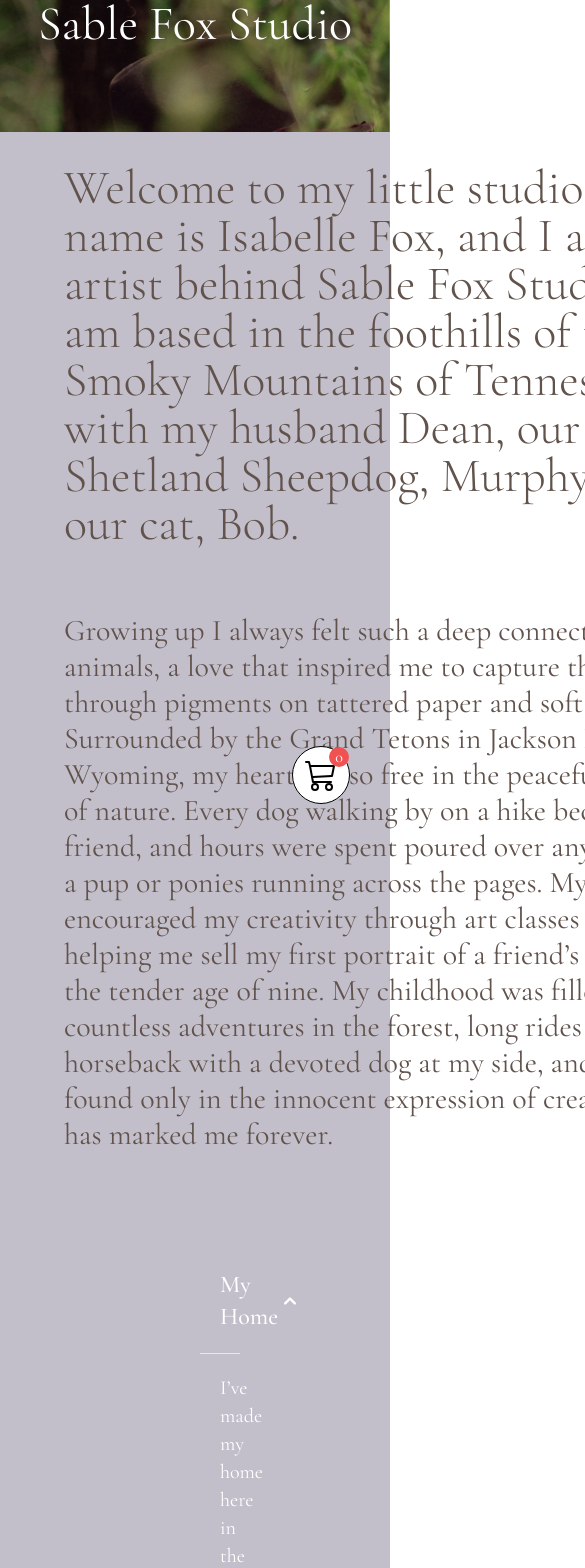
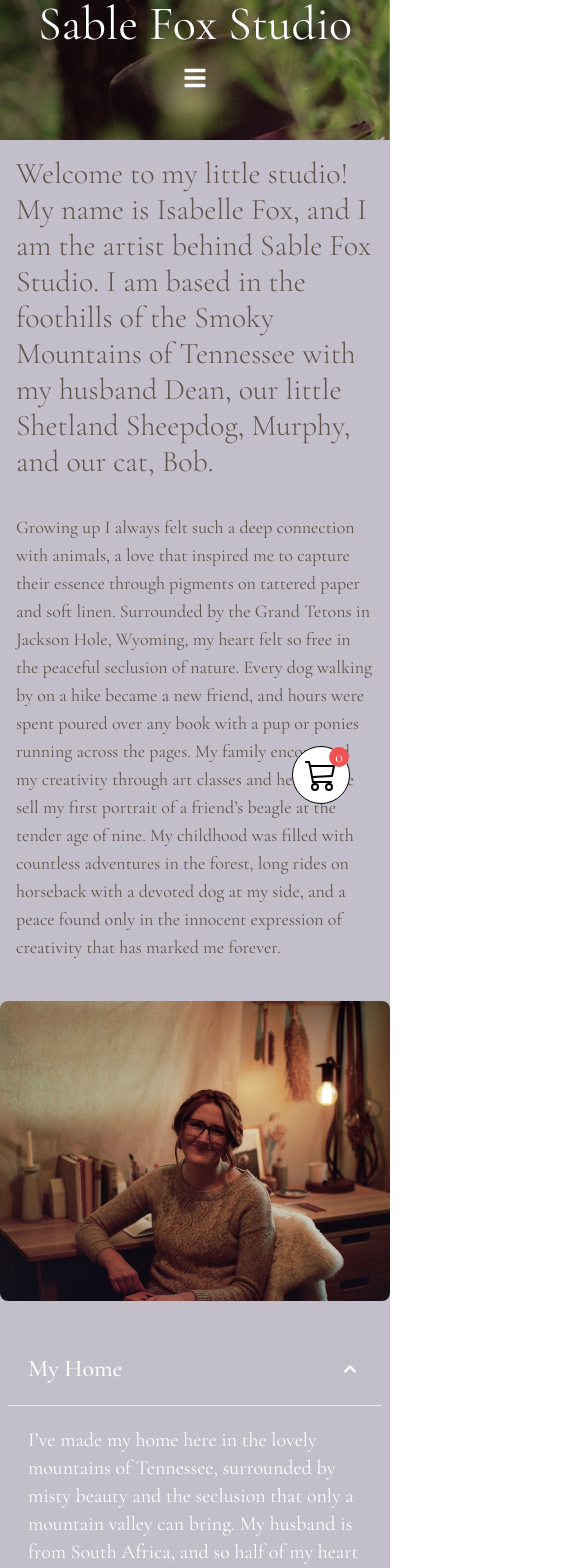
Before and after one commit to deanfoxcd/sable-fox-studio, a Next.js app: page /about in a window 390 px wide. Shown: the top 1568 px of the page, 585 px wide, since content can reach past the window. Built offline with nearby package versions, Linux system fonts and the light colour scheme; no server answers; the database is empty.

Commit message:
Made site mobile friendly

```diff
--- a/src/app/_components/aboutAccordion.tsx
+++ b/src/app/_components/aboutAccordion.tsx
@@ -10,7 +10,7 @@ import { customTheme } from '../styles/themes';
 const AboutAccordion = () => {
   return (
     <Accordion
-      className='mt-16 mx-50 mb-10'
+      className='mt-8 mb-10 max-w-xl mx-auto w-full px-2'
       theme={customTheme.accordion.root}
     >
       <AccordionPanel flush={true}>
--- a/src/app/_components/header.tsx
+++ b/src/app/_components/header.tsx
@@ -1,7 +1,7 @@
 const Header: React.FC = function () {
   return (
     <div className='relative flex items-center justify-center'>
-      <h1 className=' text-white !text-5xl'>Sable Fox Studio</h1>
+      <h1 className='text-white !text-5xl'>Sable Fox Studio</h1>
     </div>
   );
 };
--- a/src/app/_components/masonary.tsx
+++ b/src/app/_components/masonary.tsx
@@ -2,7 +2,7 @@
 
 import { Masonry } from 'masonic';
 import PortfolioCard from './portfolioCard';
-import { useState } from 'react';
+import { useEffect, useState } from 'react';
 import PortfolioImageModal from './portfolioImageModal';
 
 const images = [
@@ -18,6 +18,20 @@ const images = [
 const Masonary: React.FC = function () {
   const [isModalOpen, setIsModalOpen] = useState<boolean>(false);
   const [selectedImage, setSelectedImage] = useState<string>('');
+  const [columns, setColumns] = useState<number>(3);
+
+  useEffect(() => {
+    const calcColumns = () => {
+      const width = window.innerWidth;
+      if (width < 640) return 1; // sm-
+      if (width < 1024) return 2; // md
+      return 3; // lg+
+    };
+    const update = () => setColumns(calcColumns());
+    update();
+    window.addEventListener('resize', update);
+    return () => window.removeEventListener('resize', update);
+  }, []);
 
   const onClose = () => {
     setIsModalOpen(false);
@@ -34,7 +48,7 @@ const Masonary: React.FC = function () {
       <Masonry
         items={images}
         columnGutter={24}
-        columnCount={3}
+        columnCount={columns}
         render={({ data }) => (
           <div
             className='mb-6'
@@ -46,7 +60,6 @@ const Masonary: React.FC = function () {
           >
             <PortfolioCard
               imageName={data.imageName}
-              isModalOpen={isModalOpen}
               onImageClick={onImageClick}
             />
           </div>
--- a/src/app/_components/navbar.tsx
+++ b/src/app/_components/navbar.tsx
@@ -1,7 +1,12 @@
 'use client';
 
 import Link from 'next/link';
-import { Navbar, NavbarCollapse, NavbarLink } from 'flowbite-react';
+import {
+  Navbar,
+  NavbarCollapse,
+  NavbarLink,
+  NavbarToggle,
+} from 'flowbite-react';
 import { usePathname } from 'next/navigation';
 
 import { customTheme } from '../styles/themes';
@@ -16,6 +21,8 @@ const NavbarComponent: React.FC = function () {
         fluid
         theme={customTheme.navbar}
       >
+        <div className='flex flex-col items-center w-full'>
+          <NavbarToggle className='text-white' />
           <NavbarCollapse>
             <NavbarLink
               as={Link}
@@ -57,12 +64,13 @@ const NavbarComponent: React.FC = function () {
               Inquire
             </NavbarLink>
 
-          <NavbarLink
+            {/* <NavbarLink
               as={Link}
               href='/cart'
               active={pathname === '/cart'}
-          ></NavbarLink>
+            ></NavbarLink> */}
           </NavbarCollapse>
+        </div>
       </Navbar>
     </div>
   );
--- a/src/app/_components/newsletter.tsx
+++ b/src/app/_components/newsletter.tsx
@@ -28,7 +28,7 @@ const Newsletter: React.FC = function () {
   return (
     <section className='bg-transparent text-white mb-20'>
       <div className='mx-auto max-w-screen-xl lg:py-8 lg:px-2'>
-        <div className='mx-auto max-w-screen-md sm:text-center'>
+        <div className='mx-4 sm:mx-auto max-w-screen-md sm:text-center'>
           <h2 className='mb-6 text-3xl tracking-tight font-extrabold sm:text-4xl '>
             Join the studio newsletter
           </h2>
@@ -67,7 +67,7 @@ const Newsletter: React.FC = function () {
                   className={[inputStyle, 'w-full'].join(' ')}
                 />
               </div>
-              <div className='relative w-full'>
+              <div className='relative w-full flex justify-center'>
                 <label
                   htmlFor='email'
                   className='hidden mb-2 text-sm font-medium text-gray-900 dark:text-gray-300'
@@ -76,7 +76,7 @@ const Newsletter: React.FC = function () {
                 </label>
 
                 <input
-                  className={[inputStyle, 'w-auto'].join(' ')}
+                  className={[inputStyle, 'max-w-xs w-full mx-auto'].join(' ')}
                   placeholder='Email address'
                   type='email'
                   name='email'
--- a/src/app/_components/portfolioCard.tsx
+++ b/src/app/_components/portfolioCard.tsx
@@ -8,12 +8,11 @@ const PortfolioCard = ({
   onImageClick,
 }: {
   imageName: string;
-  isModalOpen: boolean;
   onImageClick: (imageName: string) => void;
 }) => {
   return (
     <div className='text-black dark:text-white'>
-      <Card className='w-[350px] flex flex-col justify-between shadow-2xl overflow-hidden bg-[hsl(56,12%,65%)] border-none p-2'>
+      <Card className='w-full max-w-[350px] mx-auto flex flex-col justify-between shadow-2xl overflow-hidden bg-[hsl(56,12%,65%)] border-none p-2'>
         <div className='block w-full h-full'>
           <div className='w-full cursor-pointer'>
             <Image
--- a/src/app/about/page.tsx
+++ b/src/app/about/page.tsx
@@ -4,16 +4,16 @@ import AboutAccordion from '../_components/aboutAccordion';
 const page: React.FC = function () {
   return (
     <div className='min-h-screen !bg-[#C2BFCB] !text-[var(--main-brown)]'>
-      <div className='flex justify-between mt-16'>
-        <div className='flex-1 '>
-          <p className='text-5xl font-light px-16 py-8'>
+      <div className='flex flex-col lg:flex-row justify-between mt-8 lg:mt-16'>
+        <div className='flex-1'>
+          <p className='text-3xl lg:text-5xl font-light px-4 py-4 lg:px-16 lg:py-8'>
             Welcome to my little studio! My name is Isabelle Fox, and I am the
             artist behind Sable Fox Studio. I am based in the foothills of the
             Smoky Mountains of Tennessee with my husband Dean, our little
             Shetland Sheepdog, Murphy, and our cat, Bob.
           </p>
           <hr className='ml-16 mr-180' />
-          <p className='px-16 py-8 text-3xl'>
+          <p className='px-4 py-4 text-lg lg:text-3xl lg:px-16 lg:py-8'>
             Growing up I always felt such a deep connection with animals, a love
             that inspired me to capture their essence through pigments on
             tattered paper and soft linen. Surrounded by the Grand Tetons in
@@ -28,12 +28,13 @@ const page: React.FC = function () {
             innocent expression of creativity that has marked me forever.{' '}
           </p>
         </div>
-        <div className='flex-1 relative'>
+        <div className='flex-1 relative min-h-[300px] h-72 lg:h-auto mt-6 lg:mt-0'>
           <Image
             src='/images/about-1.jpeg'
             alt='Belle'
             fill
-            className='object-cover'
+            className='object-cover rounded-lg'
+            sizes='(max-width: 1024px) 100vw, 50vw'
           />
         </div>
       </div>
@@ -42,7 +43,7 @@ const page: React.FC = function () {
         <AboutAccordion />
       </div>
 
-      <div className='text-[var(--main-brown)] mx-70 my-30 pb-20 text-4xl'>
+      <div className='text-[var(--main-brown)] mx-4 my-10 pb-10 text-xl lg:mx-70 lg:my-30 lg:pb-20 lg:text-4xl'>
         <p>
           <em>
             &quot;My art seeks to create a feeling from a familiar past, a
--- a/src/app/layout.tsx
+++ b/src/app/layout.tsx
@@ -34,6 +34,7 @@ export default function RootLayout({
       >
         <head>
           <ThemeModeScript />
+          <meta name='viewport' content='width=device-width, initial-scale=1' />
         </head>
         <body
           className={`${cormorant.className} antialiase min-h-screen flex flex-col`}
--- a/src/app/portfolio/page.tsx
+++ b/src/app/portfolio/page.tsx
@@ -8,7 +8,7 @@ const Masonary = dynamic(() => import('../_components/masonary'), {
 
 const Portfolio: React.FC = function () {
   return (
-    <div className='min-h-screen m-10'>
+    <div className='min-h-screen m-4 sm:m-6 md:m-10'>
       <Masonary />
     </div>
   );
```
Also changed, not shown: src/app/globals.css (+0 -9 lines). Lines whose indentation alone changed are shown as unchanged.
